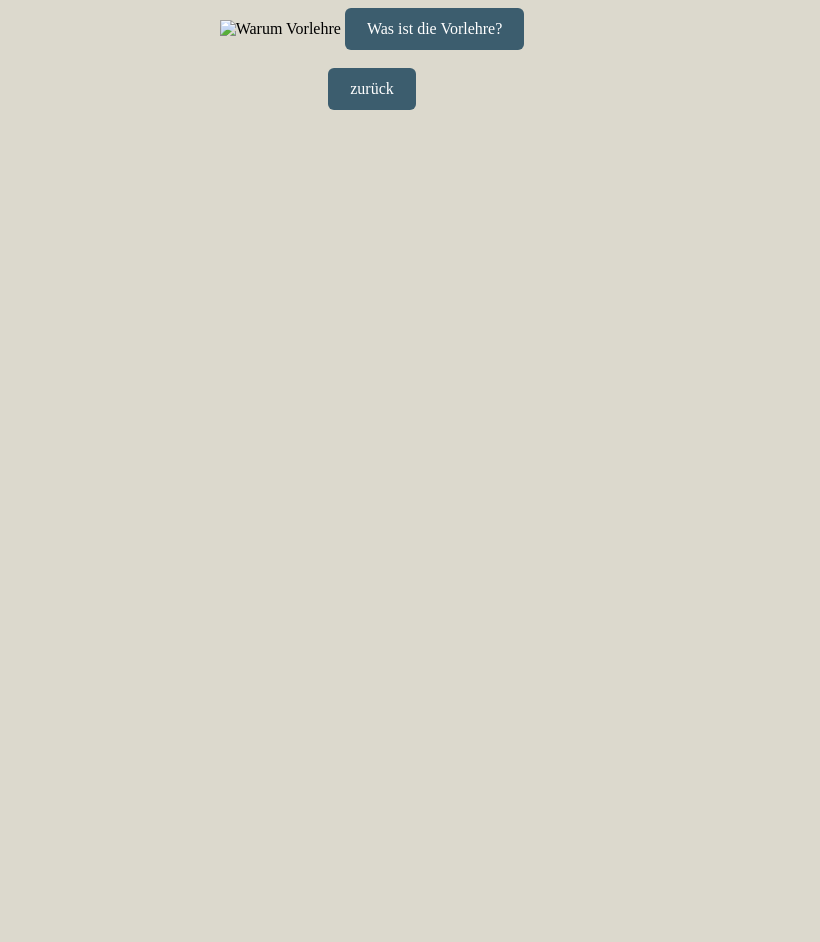
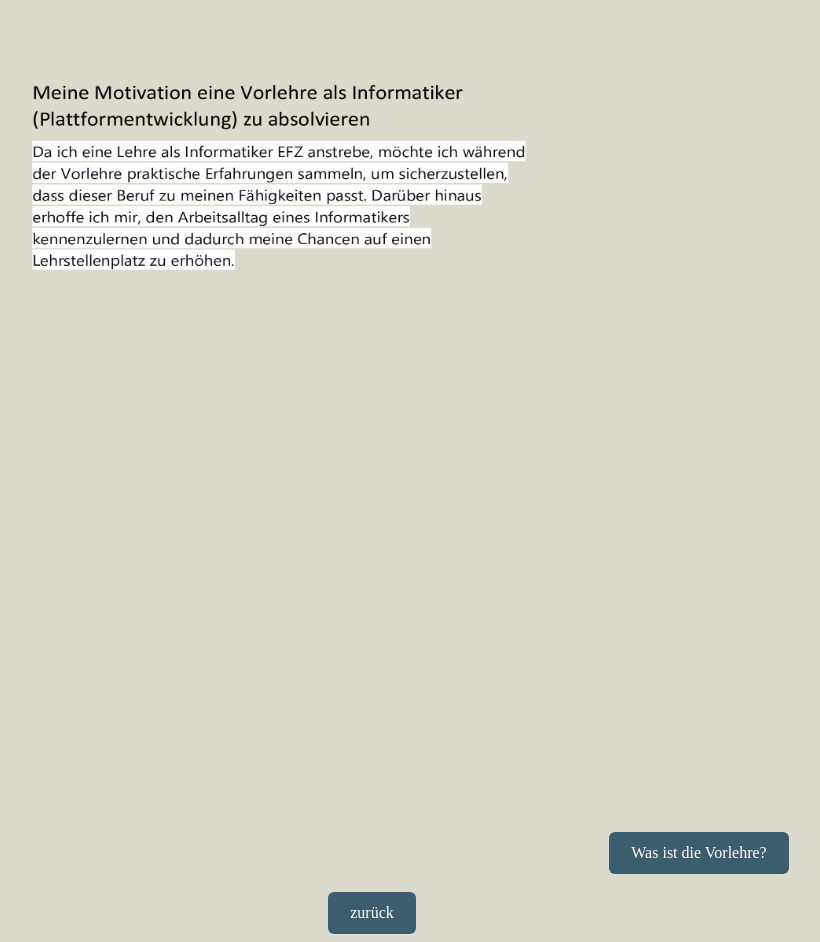
Before and after one commit to bombovlat/bewerbung, a plain HTML site: page a1.html in a window 1280 px wide. Shown: the whole page, without its empty margins (268-1088 px from the left). Before the commit the page ends 800 px from the top, so only its background shows below. Drawn offline with Linux system fonts and the light colour scheme.

Commit message:
Update a1.html

```diff
--- a/a1.html
+++ b/a1.html
@@ -41,7 +41,7 @@
 <body>
     <center>
 
-    <img src="moti.png" alt="Warum Vorlehre" width="650" height="850">
+    <img src="moti (2).png" alt="Warum Vorlehre" width="650" height="850">
         <a class="button" href="https://www.bkd.be.ch/de/start/themen/bildung-im-kanton-bern/berufsbildung/brueckenangebote/vorlehre.html">Was ist die Vorlehre?</a>
 
     </center>
```
